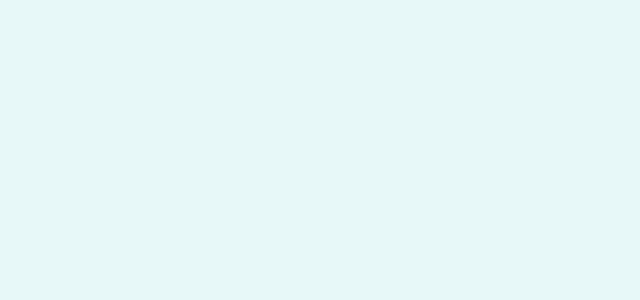
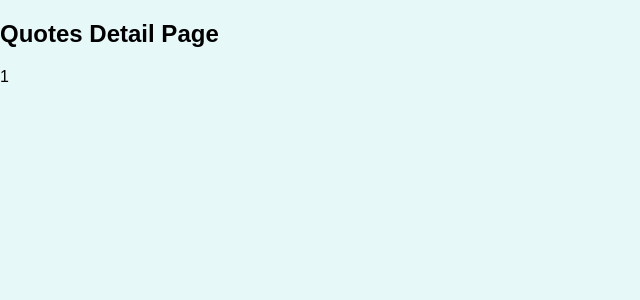
Before and after one commit to avelynhc/Great-Quotes, a React (Create React App) app: page /quotes/1 in a window 1280 px wide. Shown: the top 300 px of the page, without its empty margins (0-640 px from the left). Built offline with nearby package versions, Linux system fonts and the light colour scheme.

Commit message:
added routes

```diff
--- a/src/App.js
+++ b/src/App.js
@@ -1,8 +1,25 @@
+import {Route, Switch, Redirect} from 'react-router-dom';
+
+import AllQuotes from './pages/AllQuotes';
+import NewQuote from './pages/NewQuote';
+import QuoteDetail from './pages/QuoteDetail';
+
 function App() {
   return (
-    <div>
-
-    </div>
+    <Switch>
+      <Route path='/' exact>
+        <Redirect to='/quotes' />
+      </Route>
+      <Route path='/quotes' exact>
+        <AllQuotes />
+      </Route>
+      <Route path='/quotes/:quoteId'>
+        <QuoteDetail />
+      </Route>
+      <Route path='/new-quote'>
+        <NewQuote />
+      </Route>
+    </Switch>
   );
 }
 
--- a/src/index.js
+++ b/src/index.js
@@ -1,7 +1,12 @@
-import ReactDOM from 'react-dom/client';
+import ReactDOM from "react-dom/client";
 
-import './index.css';
-import App from './App';
+import "./index.css";
+import App from "./App";
+import { BrowserRouter } from "react-router-dom";
 
-const root = ReactDOM.createRoot(document.getElementById('root'));
-root.render(<App />);
+const root = ReactDOM.createRoot(document.getElementById("root"));
+root.render(
+  <BrowserRouter>
+    <App />
+  </BrowserRouter>
+);
--- /dev/null
+++ b/src/pages/AllQuotes.js
@@ -0,0 +1,5 @@
+const AllQuotes = () => {
+    return <h1>All Quotes Page</h1>;
+}
+
+export default AllQuotes;
--- /dev/null
+++ b/src/pages/NewQuote.js
@@ -0,0 +1,5 @@
+const NewQuote = () => {
+    return <h1>New Quotes Page</h1>;
+}
+
+export default NewQuote;
--- /dev/null
+++ b/src/pages/QuoteDetail.js
@@ -0,0 +1,21 @@
+import { Route, useParams } from "react-router-dom";
+
+import Comments from "./../components/comments/Comments";
+
+const QuoteDetail = () => {
+  const params = useParams();
+
+  console.log(params.quoteId);
+
+  return (
+    <section>
+      <h1>Quotes Detail Page</h1>
+      <p>{params.quoteId}</p>
+      <Route path={`/quotes/${params.quoteId}/comments`}>
+        <Comments />
+      </Route>
+    </section>
+  );
+};
+
+export default QuoteDetail;
```
Also changed, not shown: 1 other file (tests, documents, lock files or other folders).
